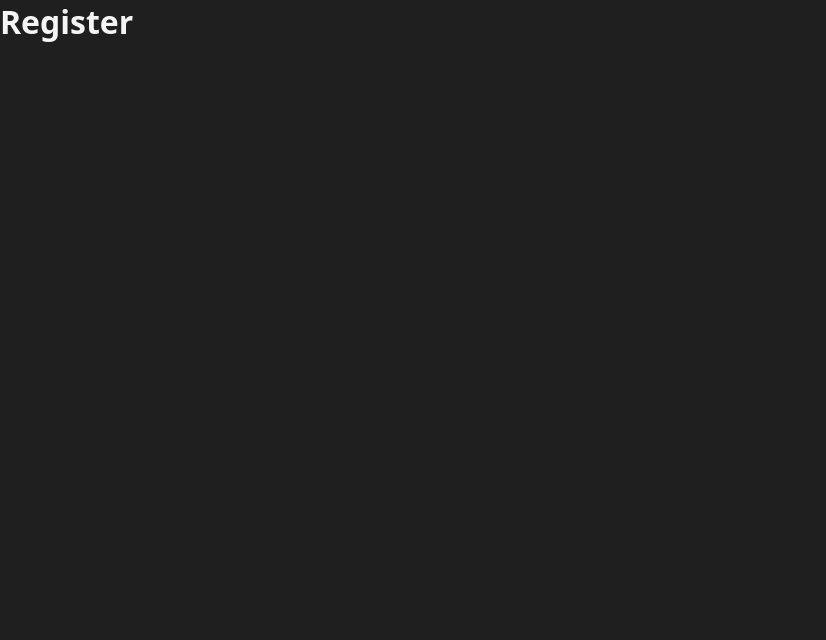
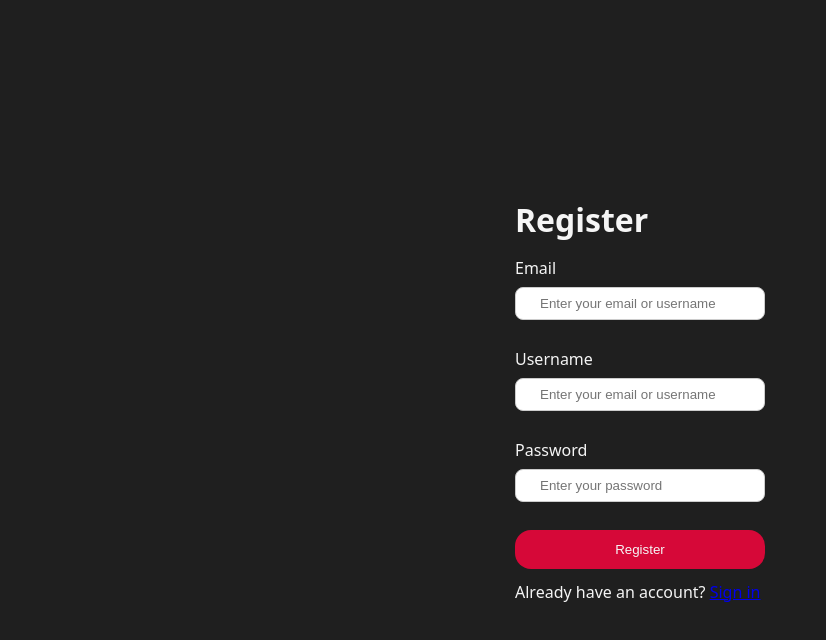
Before and after one commit to Haxee24/AI-Resume-Reviewer, a React app in the folder frontend/: page /register in a window 1280 px wide. Shown: the top 640 px of the page, without its empty margins (0-826 px from the left). Built offline with nearby package versions, Linux system fonts and the light colour scheme; the HTML template or start-up script is replaced by a standard one.

Commit message:
added cross links to login and register pages

```diff
--- a/frontend/src/features/auth/pages/Login.jsx
+++ b/frontend/src/features/auth/pages/Login.jsx
@@ -1,12 +1,18 @@
 import '../auth.form.scss';
+import {Link} from "react-router";
 export default function Login() {
+
+    const handleSubmit = (e) => {
+        e.preventDefault();
+    }
+
     return (
         <main>
             <div className="form-container">
                 <h1>
                     Login
                 </h1>
-            <form action="">
+            <form action="POST" onSubmit={handleSubmit}>
                 <div className="form-group">
                     <label htmlFor="email">Email or Username</label>
                     <input type="text" name="userid" id="email" placeholder="Enter your email or username" />
@@ -16,6 +22,7 @@ export default function Login() {
                     <input type="password" name="password" id="password" placeholder="Enter your password" />
                 </div>
                 <button className="button primary-button" type="submit">Login</button>
+                <p>Don't have an account? <Link to="/register">Sign up</Link></p>
             </form>
             </div>
         </main>
--- a/frontend/src/features/auth/pages/Register.jsx
+++ b/frontend/src/features/auth/pages/Register.jsx
@@ -1,5 +1,34 @@
+import '../auth.form.scss';
+import {Link} from "react-router";
 export default function Register() {
+
+    const handleSubmit = (e) => {
+        e.preventDefault();
+    }
+
     return (
-        <h1>Register</h1>
+        <main>
+            <div className="form-container">
+                <h1>
+                    Register
+                </h1>
+            <form action="POST" onSubmit={handleSubmit}>
+                <div className="form-group">
+                    <label htmlFor="email">Email</label>
+                    <input type="email" name="email" id="email" placeholder="Enter your email or username" />
+                </div>
+                <div className="form-group">
+                    <label htmlFor="email">Username</label>
+                    <input type="text" name="username" id="usernname" placeholder="Enter your email or username" />
+                </div>
+                <div className="form-group">
+                    <label htmlFor="password">Password</label>
+                    <input type="password" name="password" id="password" placeholder="Enter your password" />
+                </div>
+                <button className="button primary-button" type="submit">Register</button>
+                <p>Already have an account? <Link to="/login">Sign in</Link></p>
+            </form>
+            </div>
+        </main>
     )
 }
--- a/frontend/src/styles/button.scss
+++ b/frontend/src/styles/button.scss
@@ -4,9 +4,16 @@
     padding-inline: 1.5rem;
     padding-block: 0.75rem;
     border-radius: 1rem;
+    cursor: pointer;
+
+    transition: all 0.3s ease-in-out;
 
     &.primary-button {
         background-color: #d60838;
         color: whitesmoke;
     }
+
+    &:active {
+        transform: scale(0.95);
+    }
 }
```
